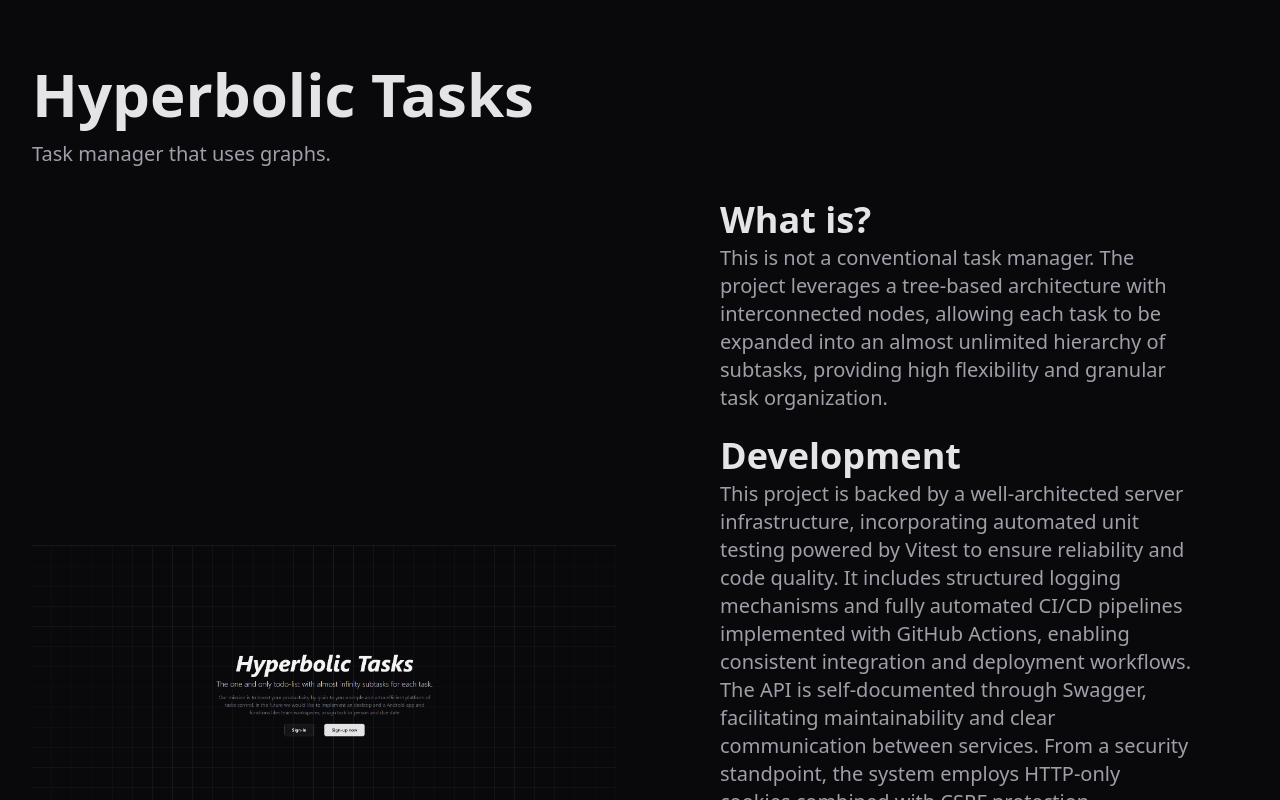
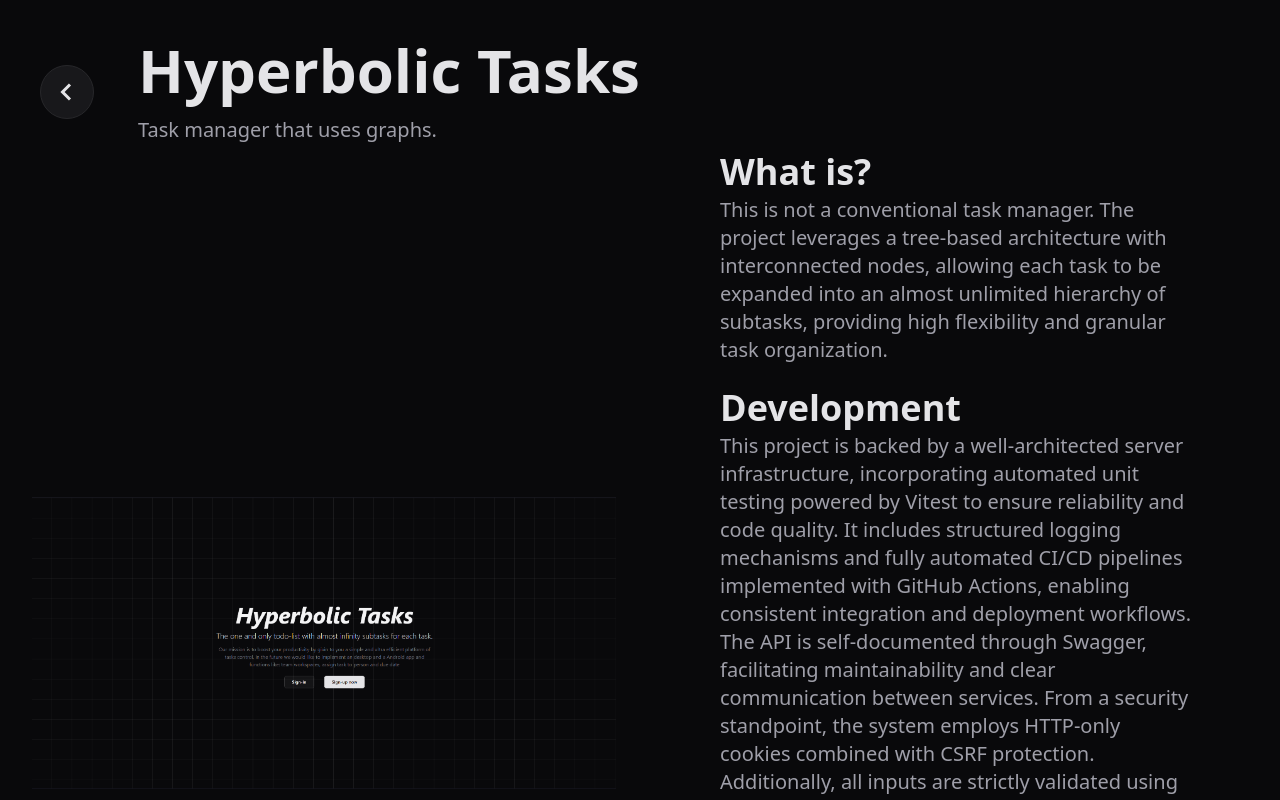
Before and after one commit to retr0lbb/henrique-barbosa, a Next.js app: page /project/hyperbolic in a window 1280 px wide. Shown: the top 800 px of the page. Built offline with nearby package versions, Linux system fonts and the light colour scheme.

Commit message:
feat: add back button

```diff
--- a/src/app/project/hyperbolic/page.tsx
+++ b/src/app/project/hyperbolic/page.tsx
@@ -104,7 +104,6 @@
           </ProjectComponent.Description.Root>
         </ProjectComponent.Body>
       </ProjectComponent.Root>
-
       <Footer />
     </div>
   );
--- a/src/app/project/nerd/page.tsx
+++ b/src/app/project/nerd/page.tsx
@@ -12,6 +12,7 @@
 import { DiMongodb } from "react-icons/di";
 import { FaGithub, FaNodeJs, FaReact } from "react-icons/fa";
 import Link from "next/link";
+import { Footer } from "@/components/footer";
 
 const images = [
   { src: NERD_MAIN, alt: "game page" },
@@ -23,6 +24,7 @@
 
 export default function Page() {
   return (
+    <div className="w-full min-h-dvh flex flex-col gap-10">
       <ProjectComponent.Root>
         <ProjectComponent.Header
           title="N.E.R.D"
@@ -33,16 +35,16 @@
           <ProjectComponent.Description.Root>
             <ProjectComponent.Description.Area title="Project Development">
               <p className="text-zinc-400 max-w-2xl text-xl">
-              This project was developed as the final capstone (TCC) required to
-              complete high school. Our team worked intensively throughout the
-              entire development process to deliver a robust and high-quality
-              software solution. The N.E.R.D project is a digital games platform
-              designed for publishing and purchasing games, with a strong focus
-              on the Brazilian gaming market. From a technical perspective, the
-              platform was built to support scalability, usability, and
-              performance, while also providing significant advantages for indie
-              developers, such as reduced publishing fees and a more accessible
-              distribution model.
+                This project was developed as the final capstone (TCC) required
+                to complete high school. Our team worked intensively throughout
+                the entire development process to deliver a robust and
+                high-quality software solution. The N.E.R.D project is a digital
+                games platform designed for publishing and purchasing games,
+                with a strong focus on the Brazilian gaming market. From a
+                technical perspective, the platform was built to support
+                scalability, usability, and performance, while also providing
+                significant advantages for indie developers, such as reduced
+                publishing fees and a more accessible distribution model.
               </p>
             </ProjectComponent.Description.Area>
             <ProjectComponent.Description.Area
@@ -68,7 +70,10 @@
               </div>
             </ProjectComponent.Description.Area>
             <div className="mt-5 w-full flex items-center justify-start gap-10">
-            <Link target="_blank" href={"https://github.com/retr0lbb/N.E.R.D"}>
+              <Link
+                target="_blank"
+                href={"https://github.com/retr0lbb/N.E.R.D"}
+              >
                 <Button variant="terminal">
                   <FaGithub />
                   Repository
@@ -78,5 +83,7 @@
           </ProjectComponent.Description.Root>
         </ProjectComponent.Body>
       </ProjectComponent.Root>
+      <Footer />
+    </div>
   );
 }
--- a/src/components/project-page-component/header.tsx
+++ b/src/components/project-page-component/header.tsx
@@ -1,10 +1,20 @@
+import Link from "next/link";
+import { BiChevronLeft } from "react-icons/bi";
+
 interface HeaderProps {
   title: string;
   subtitle?: string;
 }
 export function Header(props: HeaderProps) {
   return (
-    <div className="flex flex-col gap-4 p-6">
+    <div className="flex items-center gap-5 px-8">
+      <Link
+        href={"/#projects"}
+        className="text-4xl text-zinc-200 p-2 rounded-full border border-zinc-800 bg-zinc-900 hover:bg-zinc-800 hover:border-zinc-700 transition-all"
+      >
+        <BiChevronLeft />
+      </Link>
+      <div className="flex flex-col gap-4 px-6">
         <h1 className="text-zinc-200 text-6xl font-bold">{props.title}</h1>
         {props.subtitle ? (
           <p className="text-xl text-zinc-400">{props.subtitle}</p>
@@ -12,5 +22,6 @@
           ""
         )}
       </div>
+    </div>
   );
 }
--- a/src/sections/projects-section.tsx
+++ b/src/sections/projects-section.tsx
@@ -52,7 +52,6 @@
             srcAlt="Homen com turbante vermelho"
             description="A simple portfolio for a writer and spiritual guide, made by me powered by wix"
             title="Jose Luiz Junior"
-            to=""
           >
             <ProjectCard.Tag colored="yellow" text="LOW CODE" />
           </ProjectCard.Root>
@@ -62,7 +61,7 @@
             srcAlt="Image of an text showing the text Hyperbolic Tasks in white"
             description="Why not develop another task manager, well this one has a catch, you can create any number of subtasks in any task, and yet you can visualize this tasks in a tree format."
             title="Hyperbolic Tasks"
-            to=""
+            to="/project/hyperbolic"
           ></ProjectCard.Root>
         </div>
       </AccordionCollapse>
```
Lines whose indentation alone changed are shown as unchanged.
